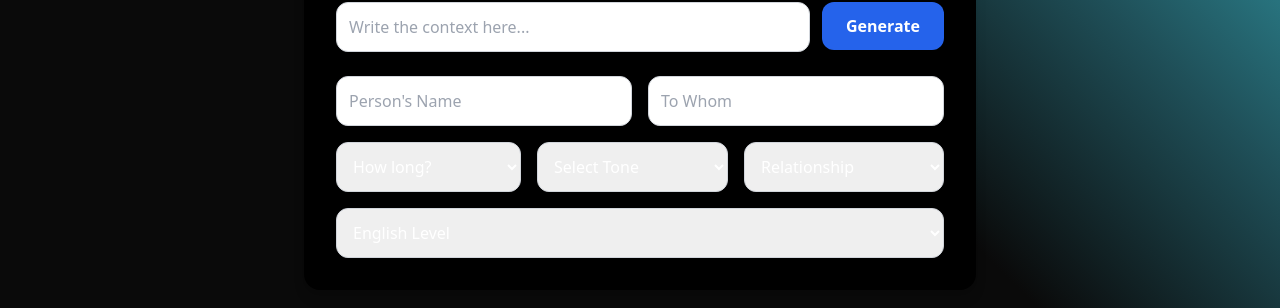
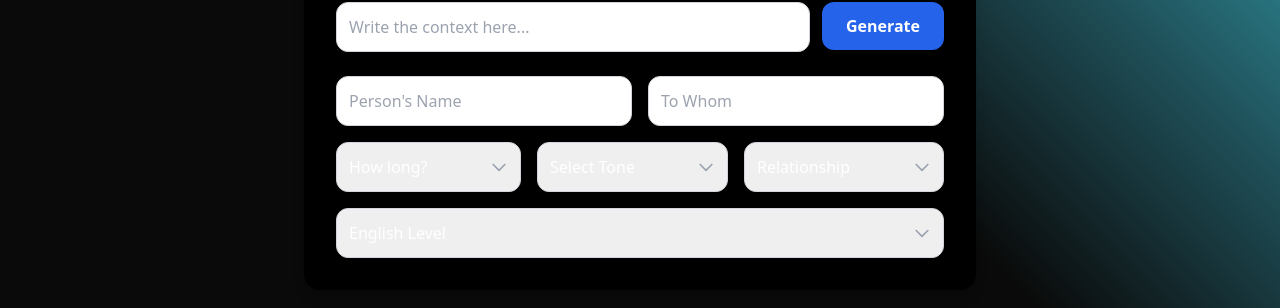
Before and after one commit to creation22/ForgiveMe, a React (Vite) app: page / in a window 1280 px wide. Shown: the part 442-750 px from the top of the page. Built offline with nearby package versions, Linux system fonts and the light colour scheme.

Commit message:
mostly done

```diff
--- a/src/components/TypeBox.jsx
+++ b/src/components/TypeBox.jsx
@@ -37,7 +37,7 @@ const TypeBox = () => {
       </h2>
 
       {/* Context input + generate button */}
-      <div className="flex flex-col md:flex-row gap-3 items-start">
+      <div className="flex gap-3 items-start">
         <input
           type="text"
           value={context}
@@ -49,14 +49,14 @@ const TypeBox = () => {
           whileTap={{ scale: 0.95 }}
           whileHover={{ scale: 1.03 }}
           onClick={handleGenerate}
-          className="w-full md:w-auto px-6 py-3 bg-blue-600 text-white font-semibold rounded-xl shadow-md hover:bg-blue-700 transition-all"
+          className="px-6 py-3 bg-blue-600 text-white font-semibold rounded-xl shadow-md hover:bg-blue-700 transition-all"
         >
           Generate
         </motion.button>
       </div>
 
       {/* Other inputs/selects */}
-      <div className="flex flex-col md:flex-row md:flex-wrap md:gap-4 gap-4">
+      <div className="flex flex-wrap gap-4">
         <input
           type="text"
           placeholder="Person's Name"
@@ -73,41 +73,56 @@ const TypeBox = () => {
           className="flex-grow min-w-[150px] p-3 border border-gray-300 dark:border-gray-700 rounded-xl focus:ring-2 focus:ring-blue-400 dark:bg-gray-800 dark:text-white transition-all"
         />
 
+        <div className="relative flex-grow min-w-[150px]">
           <select
             name="length"
             value={length}
             onChange={(e) => setLength(e.target.value)}
-          className="flex-grow min-w-[150px] p-3 border border-gray-300 dark:border-gray-700 rounded-xl focus:ring-2 focus:ring-blue-400 dark:bg-gray-800 dark:text-white transition-all"
+            className="w-full p-3 pl-3 pr-8 border border-gray-300 dark:border-gray-700 rounded-xl focus:ring-2 focus:ring-blue-400 dark:bg-gray-800 dark:text-white transition-all appearance-none cursor-pointer"
           >
-          <option value="" disabled>
+            <option value="" disabled className="text-gray-400">
               How long?
             </option>
             <option value="long">Long</option>
             <option value="medium">Medium</option>
             <option value="short">Short</option>
           </select>
+          <div className="absolute inset-y-0 right-0 flex items-center pr-3 pointer-events-none">
+            <svg className="w-5 h-5 text-gray-400" fill="none" stroke="currentColor" viewBox="0 0 24 24" xmlns="http://www.w3.org/2000/svg">
+              <path strokeLinecap="round" strokeLinejoin="round" strokeWidth={2} d="M19 9l-7 7-7-7" />
+            </svg>
+          </div>
+        </div>
 
+        <div className="relative flex-grow min-w-[150px]">
           <select
             name="tone"
             value={tone}
             onChange={(e) => setTone(e.target.value)}
-          className="flex-grow min-w-[150px] p-3 border border-gray-300 dark:border-gray-700 rounded-xl focus:ring-2 focus:ring-blue-400 dark:bg-gray-800 dark:text-white transition-all"
+            className="w-full p-3 pl-3 pr-8 border border-gray-300 dark:border-gray-700 rounded-xl focus:ring-2 focus:ring-blue-400 dark:bg-gray-800 dark:text-white transition-all appearance-none cursor-pointer"
           >
-          <option value="" disabled>
+            <option value="" disabled className="text-gray-400">
               Select Tone
             </option>
             <option value="formal">Formal</option>
             <option value="informal">Informal</option>
             <option value="friendly">Friendly</option>
           </select>
+          <div className="absolute inset-y-0 right-0 flex items-center pr-3 pointer-events-none">
+            <svg className="w-5 h-5 text-gray-400" fill="none" stroke="currentColor" viewBox="0 0 24 24" xmlns="http://www.w3.org/2000/svg">
+              <path strokeLinecap="round" strokeLinejoin="round" strokeWidth={2} d="M19 9l-7 7-7-7" />
+            </svg>
+          </div>
+        </div>
 
+        <div className="relative flex-grow min-w-[150px]">
           <select
             name="relationship"
             value={relationship}
             onChange={(e) => setRelationship(e.target.value)}
-          className="flex-grow min-w-[150px] p-3 border border-gray-300 dark:border-gray-700 rounded-xl focus:ring-2 focus:ring-blue-400 dark:bg-gray-800 dark:text-white transition-all"
+            className="w-full p-3 pl-3 pr-8 border border-gray-300 dark:border-gray-700 rounded-xl focus:ring-2 focus:ring-blue-400 dark:bg-gray-800 dark:text-white transition-all appearance-none cursor-pointer"
           >
-          <option value="" disabled>
+            <option value="" disabled className="text-gray-400">
               Relationship
             </option>
             <option value="teacher">Teacher</option>
@@ -117,19 +132,32 @@ const TypeBox = () => {
             <option value="boss">Boss</option>
             <option value="colleague">Colleague</option>
           </select>
+          <div className="absolute inset-y-0 right-0 flex items-center pr-3 pointer-events-none">
+            <svg className="w-5 h-5 text-gray-400" fill="none" stroke="currentColor" viewBox="0 0 24 24" xmlns="http://www.w3.org/2000/svg">
+              <path strokeLinecap="round" strokeLinejoin="round" strokeWidth={2} d="M19 9l-7 7-7-7" />
+            </svg>
+          </div>
+        </div>
 
+        <div className="relative flex-grow min-w-[150px]">
           <select
             name="englishlevel"
             value={englishlevel}
             onChange={(e) => setEnglishLevel(e.target.value)}
-          className="flex-grow min-w-[150px] p-3 border border-gray-300 dark:border-gray-700 rounded-xl focus:ring-2 focus:ring-blue-400 dark:bg-gray-800 dark:text-white transition-all"
+            className="w-full p-3 pl-3 pr-8 border border-gray-300 dark:border-gray-700 rounded-xl focus:ring-2 focus:ring-blue-400 dark:bg-gray-800 dark:text-white transition-all appearance-none cursor-pointer"
           >
-          <option value="" disabled>
+            <option value="" disabled className="text-gray-400">
               English Level
             </option>
             <option value="normal">Normal</option>
             <option value="polished">Polished</option>
           </select>
+          <div className="absolute inset-y-0 right-0 flex items-center pr-3 pointer-events-none">
+            <svg className="w-5 h-5 text-gray-400" fill="none" stroke="currentColor" viewBox="0 0 24 24" xmlns="http://www.w3.org/2000/svg">
+              <path strokeLinecap="round" strokeLinejoin="round" strokeWidth={2} d="M19 9l-7 7-7-7" />
+            </svg>
+          </div>
+        </div>
       </div>
     </motion.div>
   );
```
Lines whose indentation alone changed are shown as unchanged.
